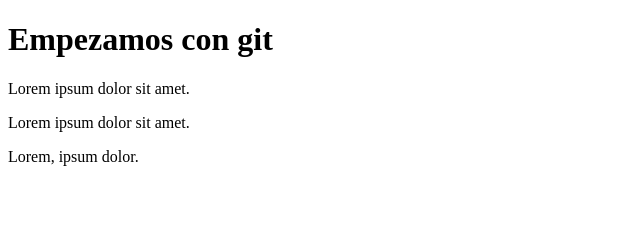
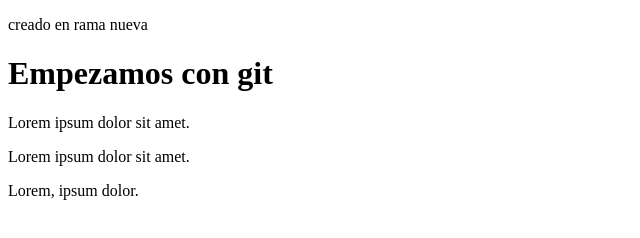
Before and after one commit to miguelDocente/clase_24111, a plain HTML site: page index.html in a window 1280 px wide. Shown: the whole page, without its empty margins (0-640 px from the left). Drawn offline with Linux system fonts and the light colour scheme.

Commit message:
primer commit en rama nueva

```diff
--- a/index.html
+++ b/index.html
@@ -6,6 +6,7 @@
     <title>Git</title>
 </head>
 <body>
+    <p>creado en rama nueva</p>
     <h1>Empezamos con git</h1>
     <p>Lorem ipsum dolor sit amet.</p>
     <p>Lorem ipsum dolor sit amet.</p>
```
